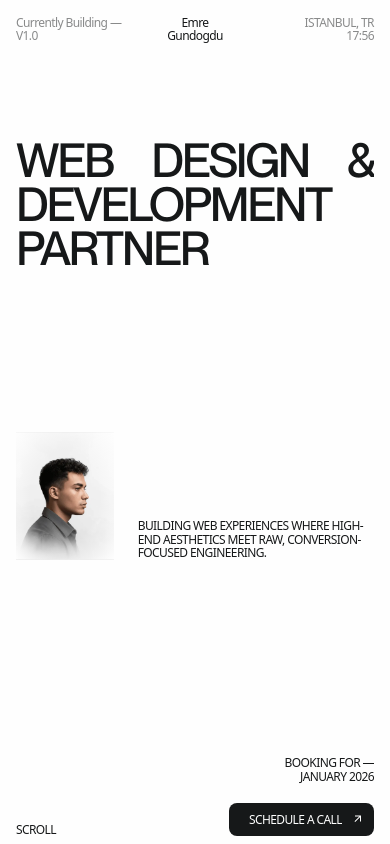
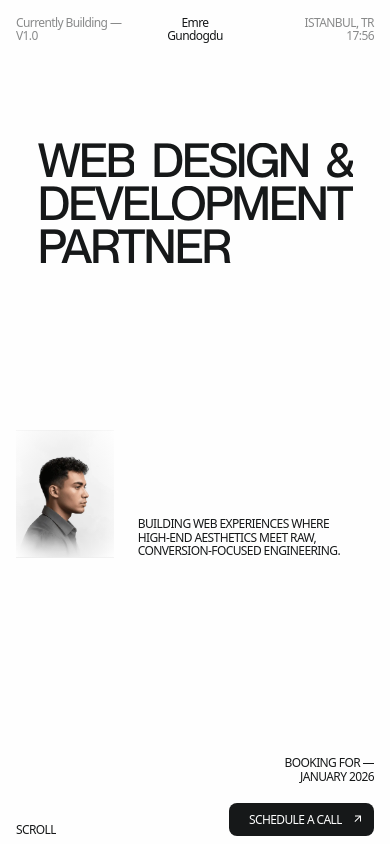
Before and after one commit to emreguendogdu/portfolio-v5, a Next.js app: page / in a window 390 px wide. Shown: the top 844 px of the page. Built offline with nearby package versions, Linux system fonts and the light colour scheme.

Commit message:
Add appear animations to hero

```diff
--- a/components/Hero.tsx
+++ b/components/Hero.tsx
@@ -1,6 +1,9 @@
-import Link from "next/link";
+import AnimatedText from "./ui/AnimatedText";
 import CtaButton from "./ui/CtaButton";
 import Image from "next/image";
+
+const animStart = 0.2,
+  animStagger = 0.1;
 
 export default function Hero() {
   return (
@@ -15,25 +18,44 @@ export default function Hero() {
           className="flex w-full col-span-full items-center justify-between sm:justify-start gap-2 sm:gap-10 xl:gap-20"
           aria-hidden
         >
+          <AnimatedText animateOnScroll={false} delay={animStart}>
             <span className="h0">Web</span>
+          </AnimatedText>
+          <AnimatedText animateOnScroll={false} delay={animStart + animStagger}>
             <span className="h0">Design</span>
+          </AnimatedText>
+          <AnimatedText
+            animateOnScroll={false}
+            delay={animStart + animStagger * 2}
+          >
             <span className="h0">&</span>
+          </AnimatedText>
         </div>
 
         <div
-          className="relative h0 row-start-2 col-start-1 sm:col-start-3 z-10"
+          className="relative h0 row-start-2 col-start-1 col-span-full sm:col-span-9 sm:col-start-3 z-10"
           aria-hidden
         >
-          Development
+          <AnimatedText
+            animateOnScroll={false}
+            delay={animStart + animStagger * 3}
+          >
+            <span>Development</span>
+          </AnimatedText>
         </div>
 
         <div
           className="w-full row-start-3 sm:col-start-7 col-span-9"
           aria-hidden
         >
+          <AnimatedText
+            animateOnScroll={false}
+            delay={animStart + animStagger * 4}
+          >
             <span className="h0" aria-hidden>
               Partner
             </span>
+          </AnimatedText>
         </div>
       </div>
 
@@ -53,24 +75,44 @@ export default function Hero() {
             <div className="absolute inset-0 z-10 bg-radial from-transparent via-transparent to-background" />
           </div>
 
+          <AnimatedText
+            animateOnScroll={false}
+            delay={animStart + animStagger * 5}
+          >
             <p className="flex items-end xl:ml-10 max-w-[250px] sm:max-w-[300px] xl:max-w-[300px]">
               Building web experiences where high-end aesthetics meet raw,
               conversion-focused engineering.
             </p>
+          </AnimatedText>
         </div>
       </div>
 
       <div className="w-full flex items-end justify-between gap-4">
+        <AnimatedText
+          animateOnScroll={false}
+          delay={animStart + animStagger * 6}
+        >
           <p>Scroll</p>
+        </AnimatedText>
         <div className="flex flex-col gap-5">
+          <AnimatedText
+            animateOnScroll={false}
+            delay={animStart + animStagger * 6}
+          >
             <p className="text-right">
               Booking For — <br /> January 2026
             </p>
+          </AnimatedText>
+          <AnimatedText
+            animateOnScroll={false}
+            delay={animStart + (animStagger / 2) * 6}
+          >
             <CtaButton
               text="Schedule a Call"
               type="small"
               href="https://cal.com/emregnd/inquiry"
             />
+          </AnimatedText>
         </div>
       </div>
     </section>
--- a/components/ui/AnimatedText.tsx
+++ b/components/ui/AnimatedText.tsx
@@ -73,11 +73,12 @@ export default function AnimatedText({
         }
       });
 
-      gsap.set(lines.current, { y: "100%" });
+      gsap.set(lines.current, { y: "200%", rotate: "4deg" });
 
       const animationProps = {
         y: "0%",
-        duration: 1,
+        rotate: 0,
+        duration: 1.2,
         stagger: 0.1,
         ease: "power4.out",
         delay: delay,
```
Lines whose indentation alone changed are shown as unchanged.
